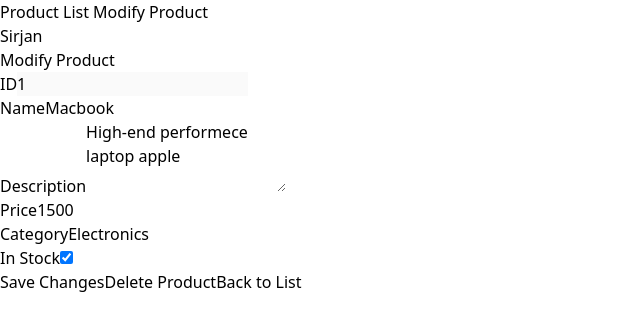
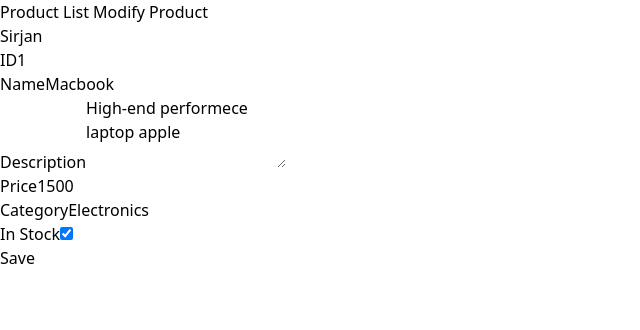
Before and after one commit to KingSlayer-KS/Sirjandeep_Kandhari_Learning_Angular, an Angular app: page /modify/1 in a window 1280 px wide. Shown: the top 330 px of the page, without its empty margins (0-640 px from the left). Built offline with nearby package versions, Linux system fonts and the light colour scheme.

Commit message:
Assignment 6 completed

```diff
--- a/src/app/content-list-item/content-list-item.component.html
+++ b/src/app/content-list-item/content-list-item.component.html
@@ -1,6 +1,11 @@
 <a [routerLink]="['/modify', contentItem?.id]" class="text-blue-600 hover:text-blue-800 underline">
-    Edit Product</a>
+    Edit Product
+  </a>
 
-    <h2 class="text-xl font-semibold mb-2">{{ contentItem?.name }}</h2>
-    <p class="text-gray-700 mb-2">{{ contentItem?.description }}</p>
-    <img [src]="contentItem?.img" alt="Description for {{ contentItem?.name }}">
+  <button (click)="deleteItem()" class="bg-red-500 text-white p-2 rounded ml-2">
+    Delete
+  </button>
+
+  <h2 class="text-xl font-semibold mb-2">{{ contentItem?.name }}</h2>
+  <p class="text-gray-700 mb-2">{{ contentItem?.description }}</p>
+  <img [src]="contentItem?.img" alt="Description for {{ contentItem?.name }}" class="w-full h-auto rounded">
--- a/src/app/content-list-item/content-list-item.component.ts
+++ b/src/app/content-list-item/content-list-item.component.ts
@@ -1,4 +1,4 @@
-import { Component, Input } from '@angular/core';
+import { Component, Input, Output, EventEmitter } from '@angular/core';
 import { Item } from '../models/item.model';
 import { RouterLink } from '@angular/router';
 
@@ -11,4 +11,11 @@
 })
 export class ContentListItemComponent {
   @Input() contentItem?: Item;
+  @Output() delete = new EventEmitter<number>();
+
+  deleteItem(): void {
+    if (this.contentItem?.id) {
+      this.delete.emit(this.contentItem.id);
+    }
+  }
 }
--- a/src/app/content-list/content-list.component.html
+++ b/src/app/content-list/content-list.component.html
@@ -1,15 +1,21 @@
 <div class="grid grid-cols-1 sm:grid-cols-2 md:grid-cols-3 gap-6">
-
+    @if(contentList.length==0){
+        <p class="text-center text-red-500 font-semibold text-lg p-4 bg-red-100 rounded-md shadow-md">
+            <a href="/">Product not found! <u>GO Home</u>
+              </a>
+            </p>
+    }
 
     @for (item of contentList; track item){
+
     @if (item.id%2==0) {
     <div class="border bg-red-100 p-4 rounded-lg shadow-md">
-        <app-content-list-item [contentItem]=item></app-content-list-item>
+        <app-content-list-item [contentItem]=item (delete)="onDelete($event)"></app-content-list-item>
     </div>
     }
     @else {
     <div class="border bg-green-100 p-4 rounded-lg shadow-md">
-        <app-content-list-item [contentItem]=item></app-content-list-item>
+        <app-content-list-item [contentItem]=item (delete)="onDelete($event)"></app-content-list-item>
     </div>
     }
 
--- a/src/app/content-list/content-list.component.ts
+++ b/src/app/content-list/content-list.component.ts
@@ -1,7 +1,7 @@
 import { Component, OnInit } from '@angular/core';
 import { Item } from '../models/item.model';
 import { ContentService } from '../services/content-list-service.service';
-import { ContentListItemComponent } from "../content-list-item/content-list-item.component";
+import { ContentListItemComponent } from '../content-list-item/content-list-item.component';
 
 @Component({
   selector: 'app-content-list',
@@ -16,8 +16,18 @@
   constructor(private contentService: ContentService) {}
 
   ngOnInit(): void {
+    this.loadContentList();
+  }
+
+  loadContentList(): void {
     this.contentService.getContentList().subscribe(data => {
       this.contentList = data;
     });
   }
+
+  onDelete(itemId: number): void {
+    this.contentService.deleteContent(itemId).subscribe(() => {
+      this.loadContentList();  // Reload list after deletion
+    });
+  }
 }
--- a/src/app/modify-list/modify-list.component.html
+++ b/src/app/modify-list/modify-list.component.html
@@ -1,56 +1,49 @@
-<div class="max-w-lg mx-auto mt-10 p-6 bg-white rounded-lg shadow-md">
-    <h2 class="text-2xl font-semibold mb-6 text-center text-gray-800">Modify Product</h2>
+<form [formGroup]="itemForm" (ngSubmit)="onSubmit()" class="space-y-4">
+  <!-- Display error message -->
+  <div *ngIf="errorMessage" class="text-red-500">{{ errorMessage }}</div>
 
-    <form [formGroup]="productForm" (ngSubmit)="onSubmit()" class="space-y-4">
-      <!-- ID Field (Disabled) -->
-      <div class="form-group">
+  <!-- ID Field -->
+  <div>
     <label for="id" class="block text-gray-700 font-medium mb-2">ID</label>
-        <input type="number" id="id" formControlName="id" class="w-full border border-gray-300 p-2 rounded-md bg-gray-100" />
+    <input type="number" id="id" formControlName="id" class="w-full border border-gray-300 p-2 rounded-md" />
+    <div *ngIf="itemForm.get('id')?.invalid && itemForm.get('id')?.touched" class="text-red-500">
+      ID is required and must be a positive number.
+    </div>
   </div>
 
   <!-- Name Field -->
-      <div class="form-group">
+  <div>
     <label for="name" class="block text-gray-700 font-medium mb-2">Name</label>
-        <input type="text" id="name" formControlName="name" class="w-full border border-gray-300 p-2 rounded-md focus:outline-none focus:border-blue-500" />
+    <input type="text" id="name" formControlName="name" class="w-full border border-gray-300 p-2 rounded-md" />
+    <div *ngIf="itemForm.get('name')?.invalid && itemForm.get('name')?.touched" class="text-red-500">
+      Name is required and must not contain special characters.
+    </div>
   </div>
 
   <!-- Description Field -->
-      <div class="form-group">
+  <div>
     <label for="description" class="block text-gray-700 font-medium mb-2">Description</label>
-        <textarea id="description" formControlName="description" rows="3" class="w-full border border-gray-300 p-2 rounded-md focus:outline-none focus:border-blue-500"></textarea>
+    <textarea id="description" formControlName="description" rows="3" class="w-full border border-gray-300 p-2 rounded-md"></textarea>
   </div>
 
   <!-- Price Field -->
-      <div class="form-group">
+  <div>
     <label for="price" class="block text-gray-700 font-medium mb-2">Price</label>
-        <input type="number" id="price" formControlName="price" class="w-full border border-gray-300 p-2 rounded-md focus:outline-none focus:border-blue-500" />
+    <input type="number" id="price" formControlName="price" class="w-full border border-gray-300 p-2 rounded-md" />
   </div>
 
   <!-- Category Field -->
-      <div class="form-group">
+  <div>
     <label for="category" class="block text-gray-700 font-medium mb-2">Category</label>
-        <input type="text" id="category" formControlName="category" class="w-full border border-gray-300 p-2 rounded-md focus:outline-none focus:border-blue-500" />
+    <input type="text" id="category" formControlName="category" class="w-full border border-gray-300 p-2 rounded-md" />
   </div>
 
   <!-- In Stock Checkbox -->
-      <div class="form-group flex items-center">
+  <div class="flex items-center">
     <label for="inStock" class="text-gray-700 font-medium mr-2">In Stock</label>
-        <input type="checkbox" id="inStock" formControlName="inStock" class="rounded text-blue-600 focus:ring-blue-500" />
+    <input type="checkbox" id="inStock" formControlName="inStock" class="rounded" />
   </div>
 
   <!-- Submit Button -->
-      <button type="submit" class="w-full bg-blue-600 text-white py-2 rounded-md hover:bg-blue-700 transition duration-300 font-semibold">
-        Save Changes
-      </button>
-
-      <!-- Delete Button -->
-      <button type="button" (click)="onDelete()" class="w-full bg-red-600 text-white py-2 rounded-md hover:bg-red-700 transition duration-300 font-semibold mt-2">
-        Delete Product
-      </button>
-
-      <!-- Back Button -->
-      <button type="button" (click)="navigateToProductList()" class="w-full bg-gray-500 text-white py-2 rounded-md hover:bg-gray-600 transition duration-300 font-semibold mt-2">
-        Back to List
-      </button>
+  <button type="submit" class="w-full bg-blue-500 text-white p-2 rounded mt-4">Save</button>
 </form>
-  </div>
--- a/src/app/modify-list/modify-list.component.ts
+++ b/src/app/modify-list/modify-list.component.ts
@@ -1,70 +1,70 @@
 import { Component, OnInit } from '@angular/core';
-import { FormBuilder, FormGroup, ReactiveFormsModule, Validators } from '@angular/forms';
-import { ActivatedRoute, Router } from '@angular/router';
+import { FormBuilder, FormGroup, FormsModule, ReactiveFormsModule, Validators } from '@angular/forms';
 import { ContentService } from '../services/content-list-service.service';
+import { Router, ActivatedRoute } from '@angular/router';
 import { Item } from '../models/item.model';
+import { NgIf } from '@angular/common';
 
 @Component({
-  selector: 'app-modify-product',
+  selector: 'app-modify',
   standalone: true,
-  imports: [ReactiveFormsModule],
+  imports: [
+    FormsModule,
+    NgIf,
+    ReactiveFormsModule
+  ],
   templateUrl: './modify-list.component.html',
   styleUrls: ['./modify-list.component.css']
 })
 export class ModifyListComponent implements OnInit {
-  productForm: FormGroup;
-  product: Item | undefined;
+  itemForm: FormGroup;
+  isEditMode = false;
+  errorMessage: string = '';
 
   constructor(
     private fb: FormBuilder,
-    private route: ActivatedRoute,
     private contentService: ContentService,
-    private router: Router
+    private router: Router,
+    private route: ActivatedRoute
   ) {
-    this.productForm = this.fb.group({
-      id: [{ value: '', disabled: true }],
-      name: ['', Validators.required],
+    this.itemForm = this.fb.group({
+      id: ['', [Validators.required, Validators.pattern(/^[0-9]+$/)]],
+      name: ['', [Validators.required, Validators.pattern(/^[a-zA-Z0-9 ]*$/)]],
       description: [''],
-      price: ['', Validators.required],
+      price: ['', [Validators.required, Validators.min(0)]],
       category: [''],
       inStock: [false]
     });
   }
 
   ngOnInit(): void {
-    const id = Number(this.route.snapshot.paramMap.get('id'));
+    const id = this.route.snapshot.paramMap.get('id');
     if (id) {
-      this.contentService.getContentById(id).subscribe(product => {
-        if (product) {
-          this.product = product;
-          this.productForm.patchValue(product);
+      this.isEditMode = true;
+      this.contentService.getContentById(+id).subscribe(item => {
+        if (item) {
+          this.itemForm.patchValue(item);
+        } else {
+          this.errorMessage = 'Item not found';
         }
       });
     }
   }
 
   onSubmit(): void {
-    if (this.productForm.valid) {
-      const updatedProduct: Item = {
-        ...this.product,
-        ...this.productForm.getRawValue()
-      };
-      this.contentService.updateContent(updatedProduct).subscribe(() => {
-        this.router.navigate(['/']);
-      });
+    if (this.itemForm.valid) {
+      const item: Item = this.itemForm.value;
+      if (this.isEditMode) {
+        this.contentService.updateContent(item).subscribe({
+          next: () => this.router.navigate(['/']),
+          error: err => this.errorMessage = err.message
+        });
+      } else {
+        this.contentService.addContent(item).subscribe({
+          next: () => this.router.navigate(['/']),
+          error: err => this.errorMessage = err.message
+        });
+      }
     }
   }
-
-  onDelete(): void {
-    const id = this.productForm.get('id')?.value;
-    if (id) {
-      this.contentService.deleteContent(id).subscribe(() => {
-        this.router.navigate(['/']);
-      });
-    }
-  }
-
-  navigateToProductList(): void {
-    this.router.navigate(['/']);
-  }
 }
--- a/src/main.ts
+++ b/src/main.ts
@@ -8,7 +8,7 @@
 ModifyListComponent
 
 const routes: Routes = [
-  {path:'', redirectTo: '/product', pathMatch: 'full'},
+  {path:'', component: ContentListComponent},
   { path: 'product', component: ContentListComponent },
   { path: 'modify/:id', component: ModifyListComponent },
   { path: '**', component: ProductNotFoundComponent },
```
Also changed, not shown: src/app/services/content-list-service.service.ts (+19 -3 lines). Lines whose indentation alone changed are shown as unchanged.
